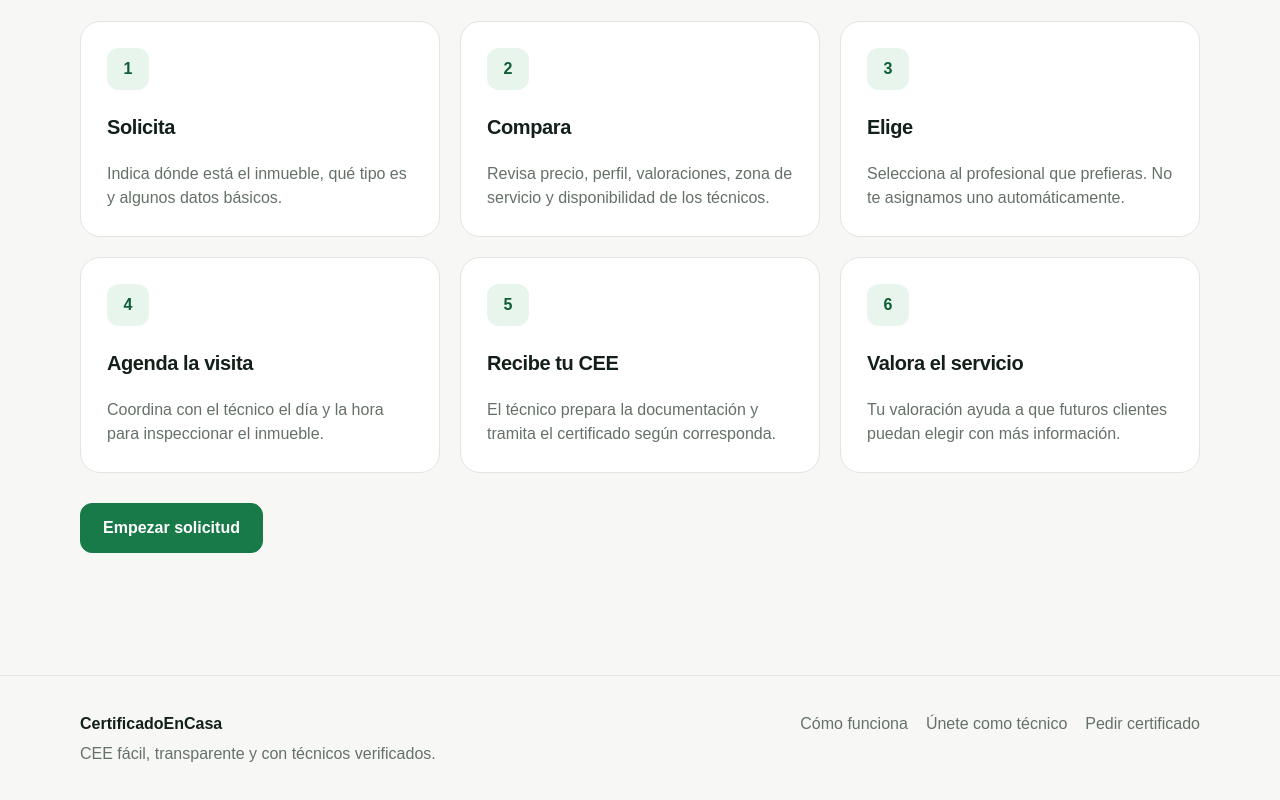
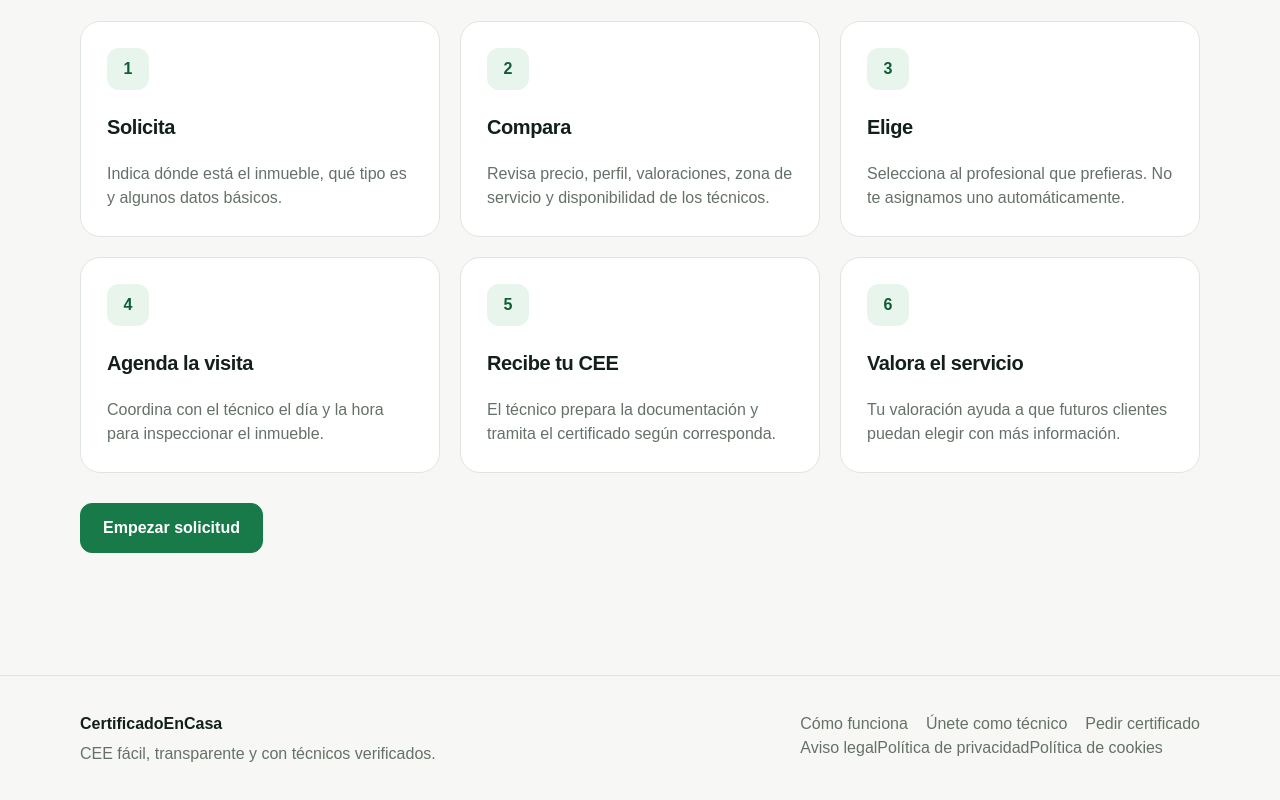
Before and after one commit to Javimenmes96/CertificadoEnCasa, a Next.js app: page /como-funciona in a window 1280 px wide. Shown: the part 515-1315 px from the top of the page. Built offline with nearby package versions, Linux system fonts and the light colour scheme.

Commit message:
Add legal links to site footer

```diff
--- a/app/layout.tsx
+++ b/app/layout.tsx
@@ -46,10 +46,17 @@ export default function RootLayout({ children }: Readonly<{ children: React.Reac
               <strong>CertificadoEnCasa</strong>
               <p>CEE fácil, transparente y con técnicos verificados.</p>
             </div>
-            <div className="footer-links">
-              <Link href="/como-funciona">Cómo funciona</Link>
-              <Link href="/unete-como-tecnico">Únete como técnico</Link>
-              <Link href="/solicitar">Pedir certificado</Link>
+            <div className="footer-columns">
+              <div className="footer-links">
+                <Link href="/como-funciona">Cómo funciona</Link>
+                <Link href="/unete-como-tecnico">Únete como técnico</Link>
+                <Link href="/solicitar">Pedir certificado</Link>
+              </div>
+              <div className="footer-legal" aria-label="Información legal">
+                <Link href="/aviso-legal">Aviso legal</Link>
+                <Link href="/politica-de-privacidad">Política de privacidad</Link>
+                <Link href="/politica-de-cookies">Política de cookies</Link>
+              </div>
             </div>
           </div>
         </footer>
```
